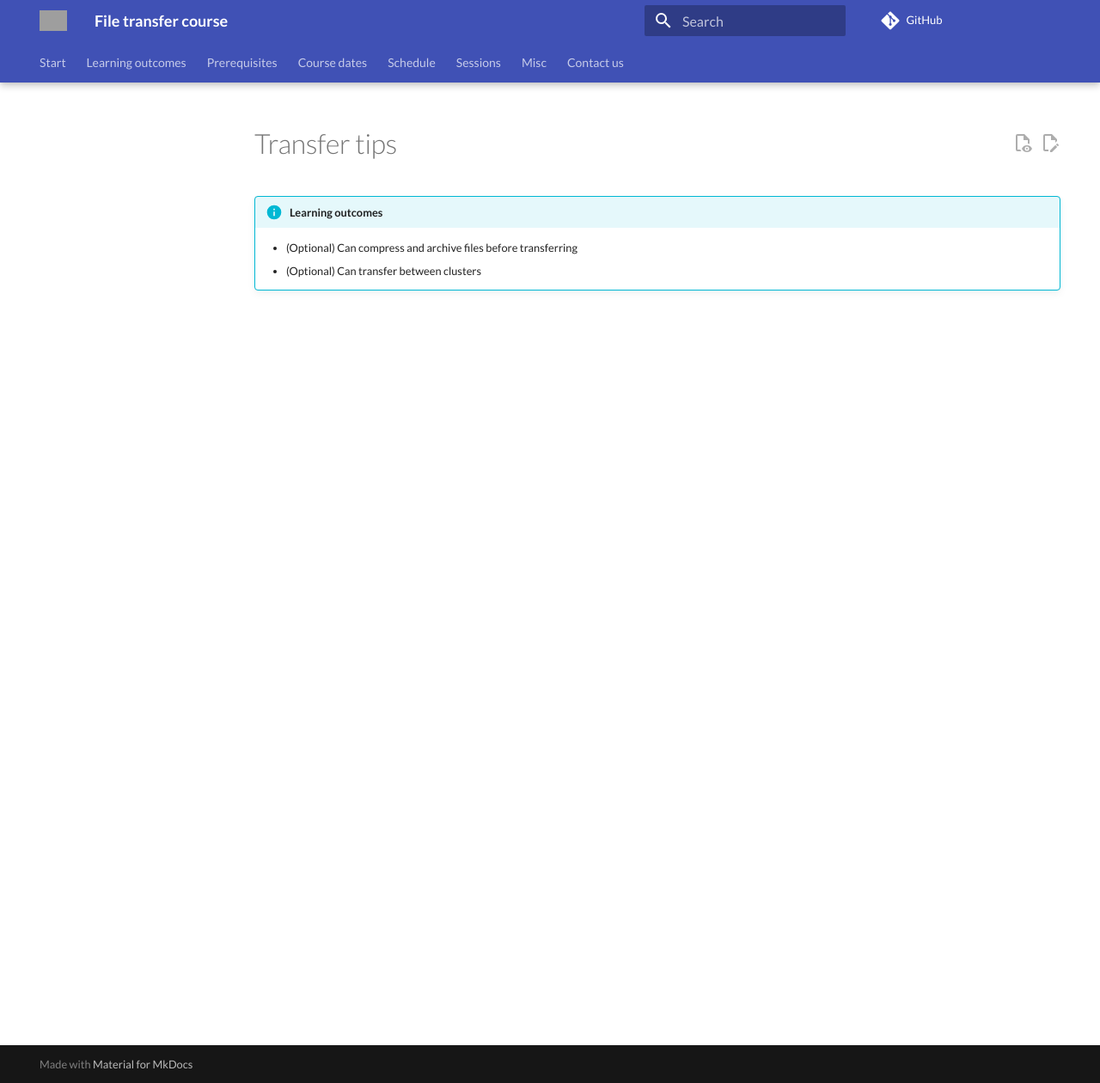
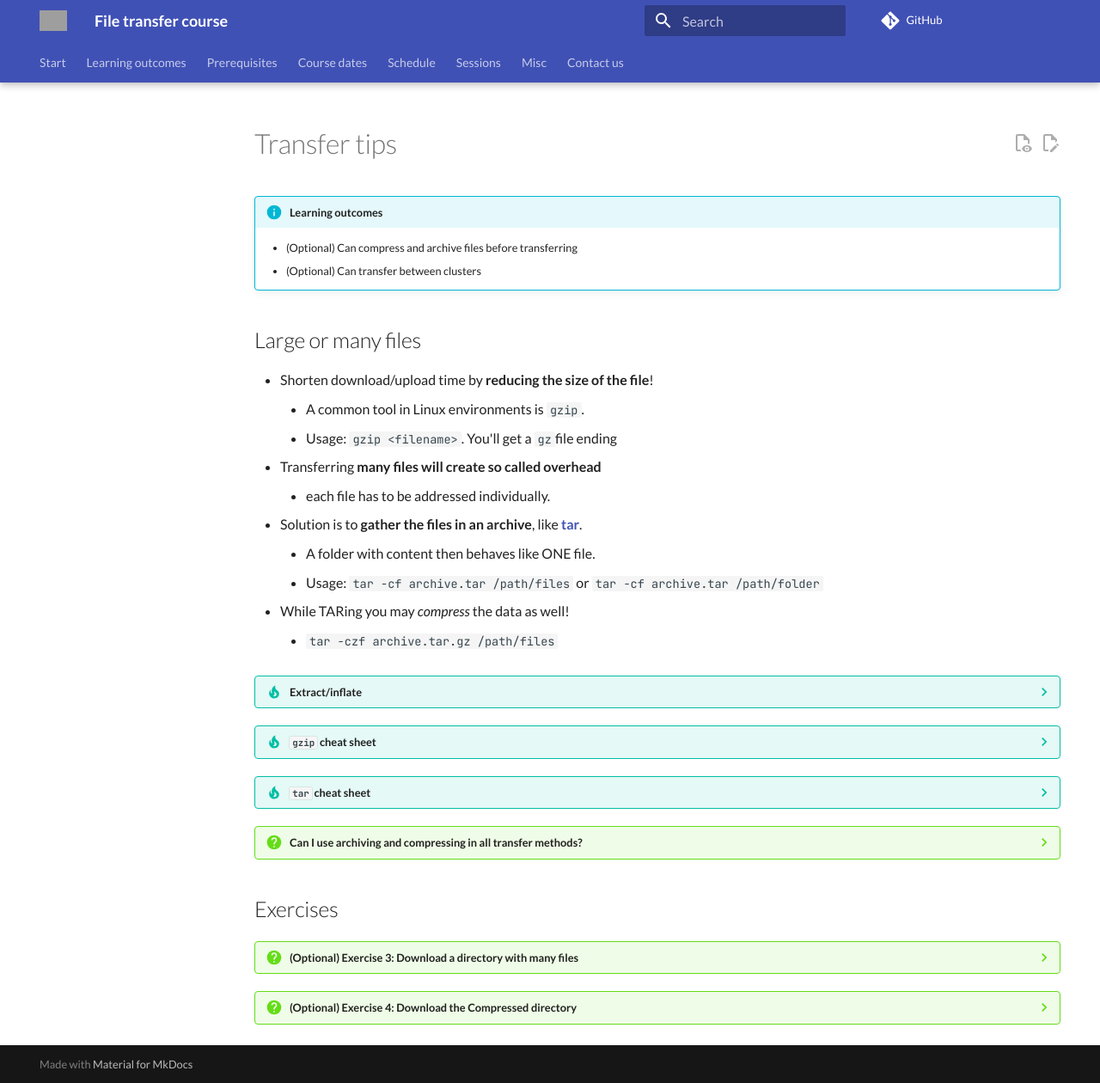
Before and after one commit to UPPMAX/naiss_file_transfer_course, an MkDocs documentation site: the page built from docs/sessions/transfer_tips/README.md, in a window 1280 px wide and 1260 px high. Shown: the whole window at 86% size. Built offline with MkDocs 1.6.1 and Material for MkDocs 9.7.7, drawn with Linux system fonts in a browser that asks for light colours; comment, search, counter and statistics services are not loaded; grey boxes are pictures that could not be loaded.

Commit message:
tips insert archiving

```diff
--- a/docs/sessions/transfer_tips/README.md
+++ b/docs/sessions/transfer_tips/README.md
@@ -16,3 +16,75 @@ tags:
 
     - (Optional) Can compress and archive files before transferring
     - (Optional) Can transfer between clusters
+
+## Large or many files
+
+- Shorten download/upload time by **reducing the size of the file**!
+    - A common tool in Linux environments is ``gzip``.
+    - Usage: ``gzip <filename>``. You'll get a ``gz``file ending
+- Transferring **many files will create so called overhead**
+    - each file has to be addressed individually.
+- Solution is to **gather the files in an archive**, like [**tar**](https://en.wikipedia.org/wiki/Tar_(computing)).
+    - A folder with content then behaves like ONE file.
+    - Usage: ``tar -cf archive.tar /path/files`` or ``tar -cf archive.tar /path/folder``
+- While TARing you may *compress* the data as well!
+    - ``tar -czf archive.tar.gz /path/files``
+
+???- tip "Extract/inflate"
+
+    - ``gunzip compressed_file.gz``
+    - ``tar -xf archive.tar``
+    - ``tar -xzf compressed_archive.tar.gz``
+
+???- tip "``gzip`` cheat sheet"
+
+        - [``gzip`` manual](https://www.gnu.org/software/gzip/manual/gzip.html#Sample)
+
+???- tip "``tar`` cheat sheet"
+
+        - [``tar`` manual](https://devhints.io/tar)
+
+???- question "Can I use archiving and compressing in all transfer methods?"
+
+    - Yes!
+
+
+## Exercises
+
+???- question "(Optional) Exercise 3: Download a directory with many files"
+
+    Tips
+
+    - Create 1000 files REMOTELY in a directory with name ``many_files``
+        - ``$ mkdir many_files``
+        - ``$ cd many_files``
+        - ``$ touch my-file-{1..1000}.txt``
+    - Time the download of the directory, using ``time``, and the recursive option to include the files within the directory
+        - ``time scp ...``.
+
+    ???- tip "Answer (Tetralith example)"
+
+        - ``time scp -r sm_bcarl@tetralith.nsc.liu.se:~/test/many_files .``
+
+        - [Video for Tetralith](https://youtu.be/Q5fOpHetgcU)
+
+???- question "(Optional) Exercise 4: Download the Compressed directory"
+
+    Tips
+
+    - Archive and zip the many_files directory
+    - Time the download of the compressed directory, using ``time``.
+        - If ``time`` does not work, count the seconds!
+
+
+    ???- tip "Answer (Tetralith example)"
+
+        Archiving and compressions step on REMOTE
+
+        - ``tar -cvzf many_files.tar.gz many_files``
+
+        LOCALLY
+
+        - ``time scp sm_bcarl@tetralith.nsc.liu.se:~/test/many_files.tar.gz .``
+
+        - [Video for Tetralith](https://youtu.be/UPnbnfTYHAQ)
```
